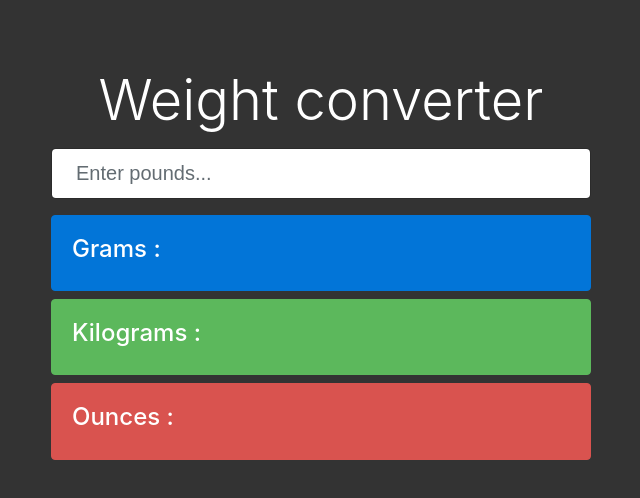
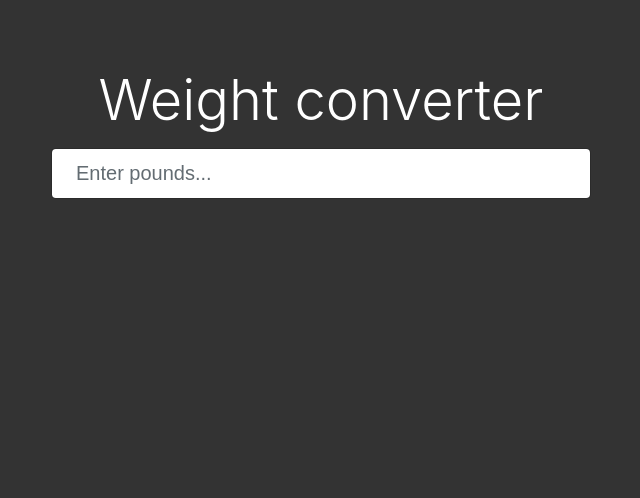
Before and after one commit to axixnix/weight-converter, a plain HTML site: page index.html in a window 1280 px wide. Shown: the whole page, without its empty margins (34-674 px from the left). Drawn offline with nearby package versions, Linux system fonts and the light colour scheme.

Commit message:
added some js to make the output div invisible when the page loads

```diff
--- a/index.html
+++ b/index.html
@@ -55,18 +55,19 @@
                 <div id="kgOutput"></div>
               </div>
             </div>
-          </div>
 
-          <div class="card card-danger mb-2">
-            <div class="card-block">
-              <h4>Ounces :</h4>
-              <div id="ozOutput"></div>
+            <div class="card card-danger mb-2">
+              <div class="card-block">
+                <h4>Ounces :</h4>
+                <div id="ozOutput"></div>
+              </div>
             </div>
           </div>
         </div>
       </div>
     </div>
     <script>
+      document.getElementById("output").style.visibility = "hidden";
       document
         .getElementById("lbsInput")
         .addEventListener("input", function(e) {
```
